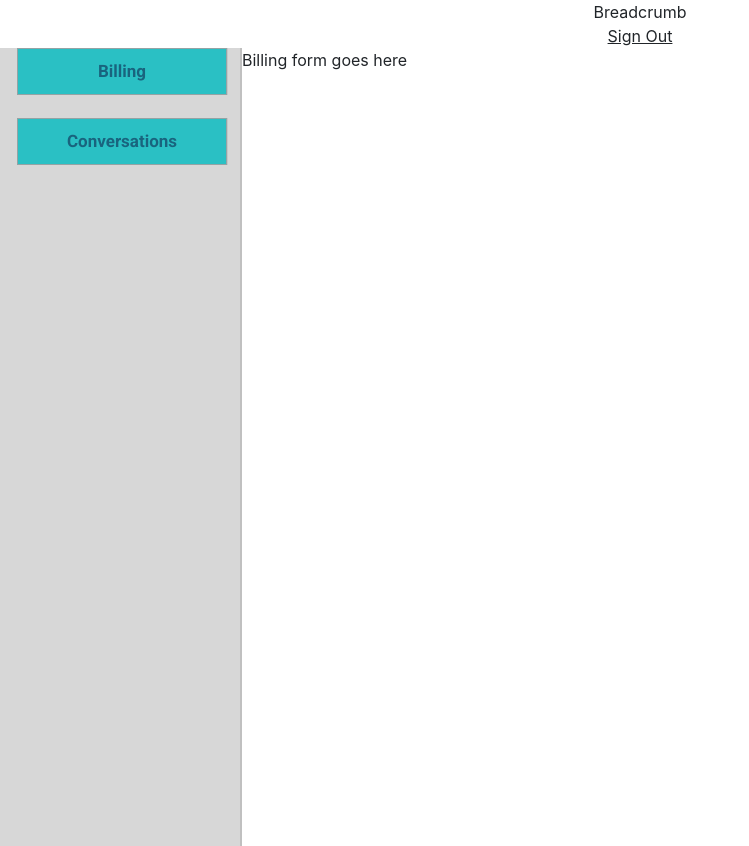
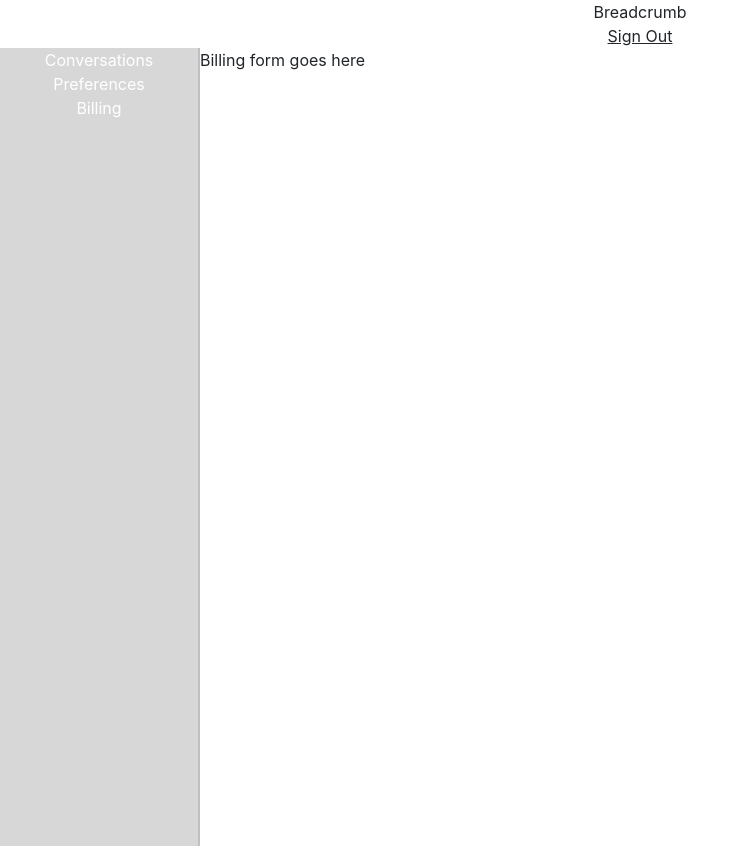
Before and after one commit to Streltz/heyteam, a React (Create React App) app in the folder hey-team/: page /dashboard/billing in a window 1280 px wide. Shown: the whole page, without its empty margins (0-749 px from the left). Built offline with nearby package versions, Linux system fonts and the light colour scheme; sample sign-in values are in the browser's storage.

Commit message:
style changes

```diff
--- a/hey-team/src/components/SideBar.css
+++ b/hey-team/src/components/SideBar.css
@@ -6,29 +6,14 @@
 }*/
 
 .LeftColumnPanel {
-  float: left;
-  width: 242px;
+  width: 200px;
   height: 100%;
   min-height: calc(100vh - 2px);
   background: #d7d7d7;
   border-right: 2px solid #c0c0c0;
 }
 
-/* .LeftColumnPanel p {
-  color: #4a494a;
-  font-size: 38px;
-  font-family: "Roboto", sans-serif;
-  font-weight: bold;
-  letter-spacing: 1px;
-  line-height: 33px;
-  position: absolute;
-  left: 15px;
-  top: 22px;
-  margin: 0;
-  padding: 0;
-}*/
-
-.button {
+/*.button {
   width: 210px;
   height: 47px;
   position: absolute;
@@ -46,7 +31,7 @@
   text-align: center;
   text-decoration: none;
   padding-top: 14px;
-}
+}*/
 
 .view-button {
   top: 118px;
```
